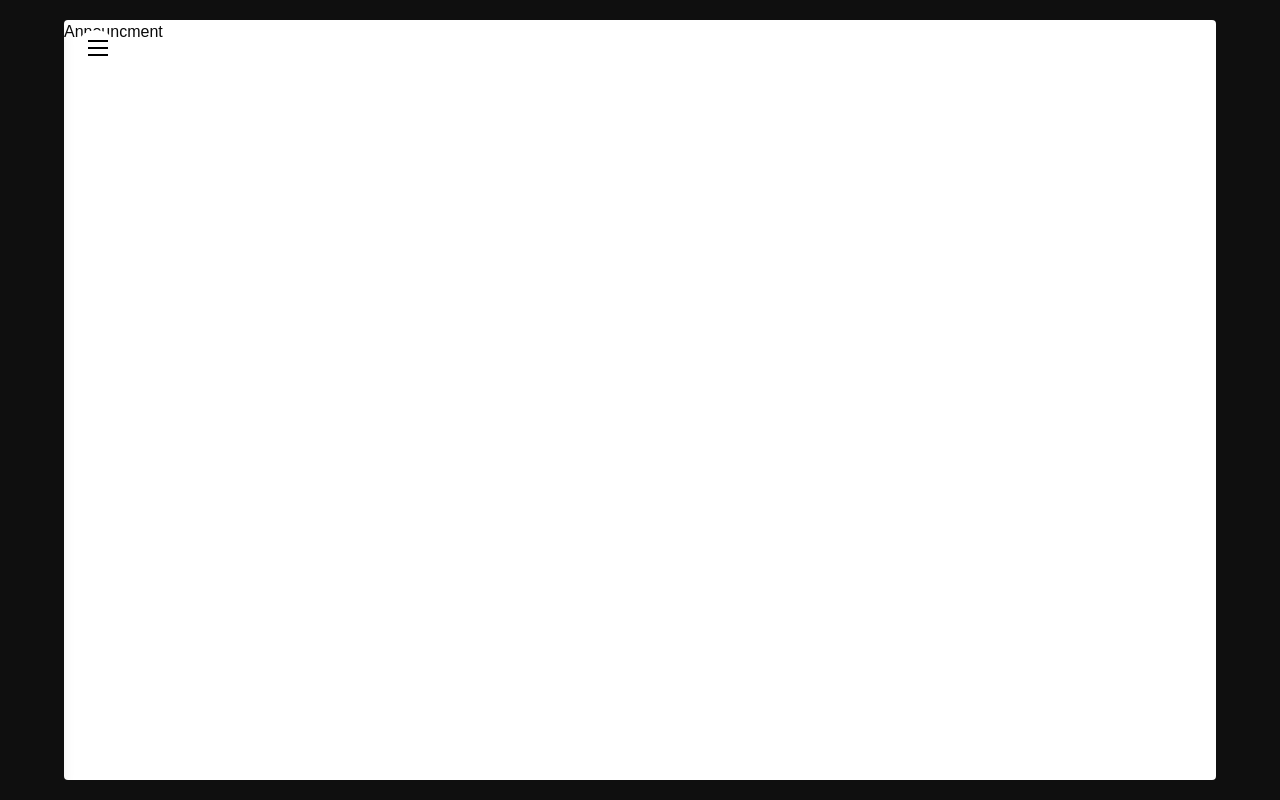
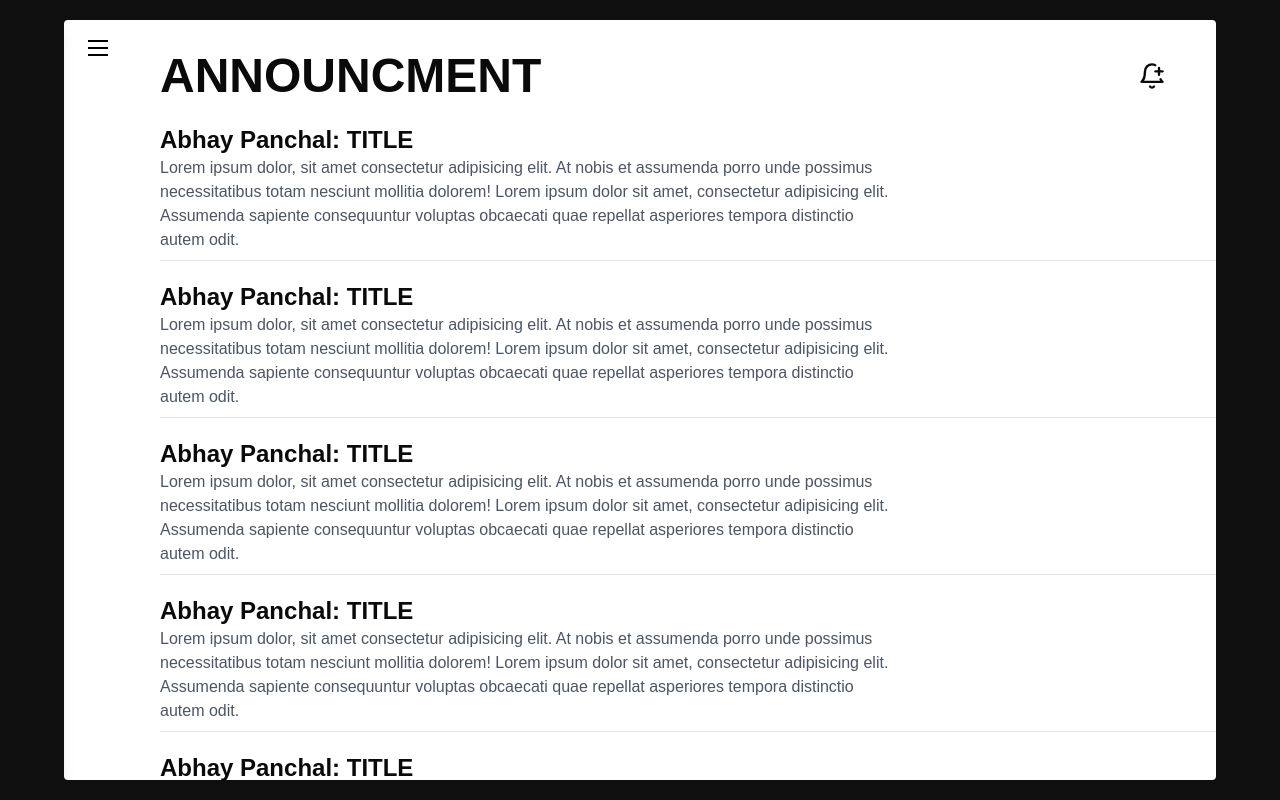
Before and after one commit to psapkale/intercord, a React (Vite) app in the folder frontend/: page /dashboard/announcment in a window 1280 px wide. Built offline with nearby package versions, Linux system fonts and the light colour scheme; a web font is replaced by a local one.

Commit message:
chore: Announcment Page Done!

```diff
--- a/frontend/src/App.tsx
+++ b/frontend/src/App.tsx
@@ -15,6 +15,7 @@ import Announcment from "./pages/Announcment";
 import BookmarkTests from "./pages/Bookmark";
 import TestPageOutlet from "./pages/TestPageOutlet";
 import StudentProfilePage from "./pages/StudentProfile";
+import CreateAnnuncment from "./pages/CreateAnnuncment";
 // import { lazy } from "react";
 
 const appRouter = createBrowserRouter([
@@ -74,6 +75,10 @@ const appRouter = createBrowserRouter([
         path: "student/:id",
         element: <StudentProfilePage />,
       },
+      {
+        path: "create-announcment",
+        element: <CreateAnnuncment />,
+      },
     ],
   },
   {
--- /dev/null
+++ b/frontend/src/components/AnnouncmentCard.tsx
@@ -0,0 +1,18 @@
+const AnnouncmentCard = () => {
+  return (
+    <div className="w-full flex flex-col border-b pb-2">
+      <h1 className="text-2xl font-semibold">
+        Abhay Panchal: <span className="uppercase"> Title </span>
+      </h1>
+      <p className="w-[70%] text-gray-600">
+        Lorem ipsum dolor, sit amet consectetur adipisicing elit. At nobis et
+        assumenda porro unde possimus necessitatibus totam nesciunt mollitia
+        dolorem! Lorem ipsum dolor sit amet, consectetur adipisicing elit.
+        Assumenda sapiente consequuntur voluptas obcaecati quae repellat
+        asperiores tempora distinctio autem odit.
+      </p>
+    </div>
+  );
+};
+
+export default AnnouncmentCard;
--- a/frontend/src/pages/Announcment.tsx
+++ b/frontend/src/pages/Announcment.tsx
@@ -1,5 +1,55 @@
+import AnnouncmentCard from "@/components/AnnouncmentCard";
+import {
+  Tooltip,
+  TooltipContent,
+  TooltipProvider,
+  TooltipTrigger,
+} from "@/components/ui/tooltip";
+import { BellPlus } from "lucide-react";
+import { useEffect, useState } from "react";
+import { Link } from "react-router-dom";
+
 const Announcment = () => {
-  return <div>Announcment</div>;
+  const [allAnnouncments, setAllAnnouncments] = useState([]);
+
+  // getting all the announcment
+  const fetchAnnoucment = () => {};
+  useEffect(() => {
+    fetchAnnoucment();
+  }, []);
+  return (
+    <div className="w-full h-fit pl-[1.5rem] sm:pl-[2rem] md:pl-[6rem] pt-[2rem] overflow-y-scroll py-8">
+      <div className="w-full flex justify-between max-md:mt-10 pr-10">
+        <h1 className="text-3xl sm:text-5xl font-semibold uppercase">
+          Announcment
+        </h1>
+        {
+          <TooltipProvider>
+            <Tooltip delayDuration={1}>
+              <TooltipTrigger>
+                <Link
+                  to={"/dashboard/create-announcment"}
+                  className="hover:bg-gray-200 rounded-full h-12 w-12 flex justify-center items-center transition-colors duration-300"
+                >
+                  <BellPlus className="size-7" />
+                </Link>
+              </TooltipTrigger>
+              <TooltipContent>
+                <p>Create Announcment</p>
+              </TooltipContent>
+            </Tooltip>
+          </TooltipProvider>
+        }
+      </div>
+      <div className="w-full h-fit mt-6 flex flex-col gap-5">
+        {Array(5)
+          .fill("")
+          .map((_, idx) => {
+            return <AnnouncmentCard key={idx} />;
+          })}
+      </div>
+    </div>
+  );
 };
 
 export default Announcment;
--- /dev/null
+++ b/frontend/src/pages/CreateAnnuncment.tsx
@@ -0,0 +1,5 @@
+const CreateAnnuncment = () => {
+  return <div>CreateAnnuncment</div>;
+};
+
+export default CreateAnnuncment;
```
